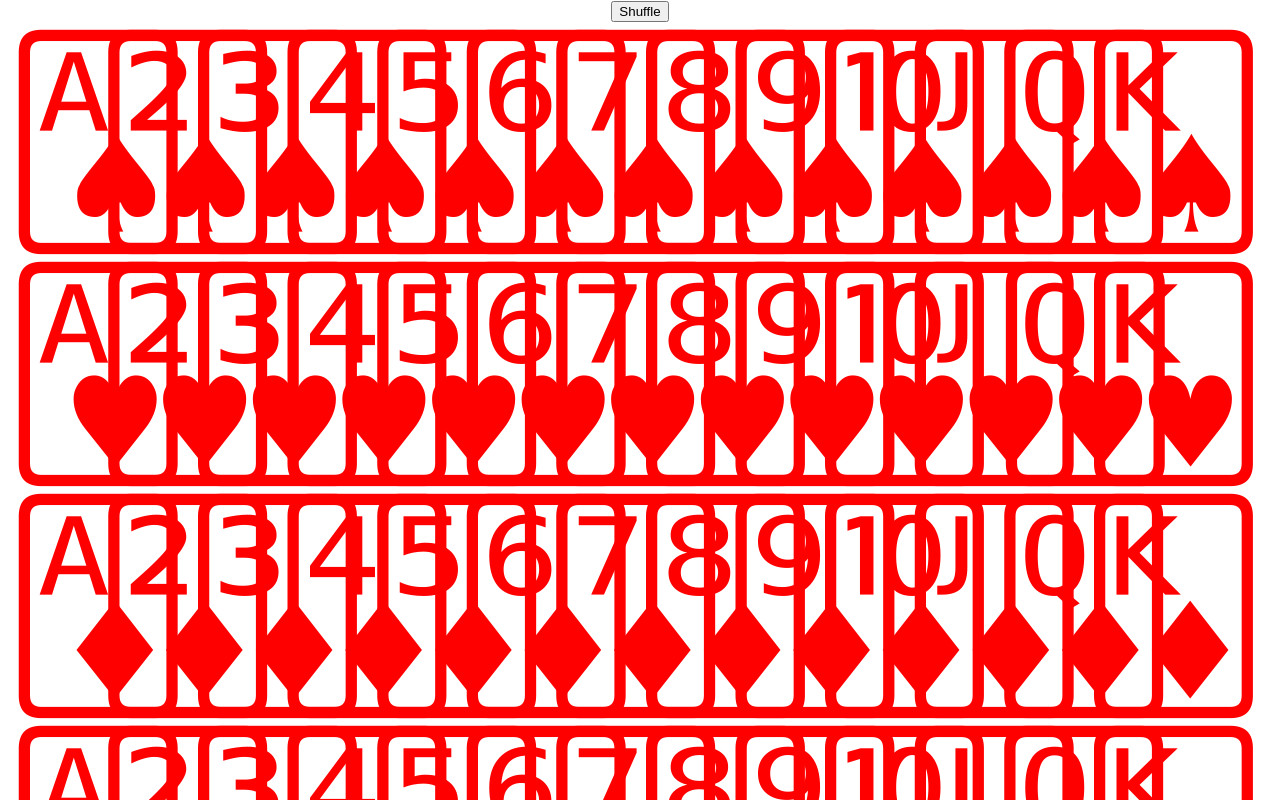
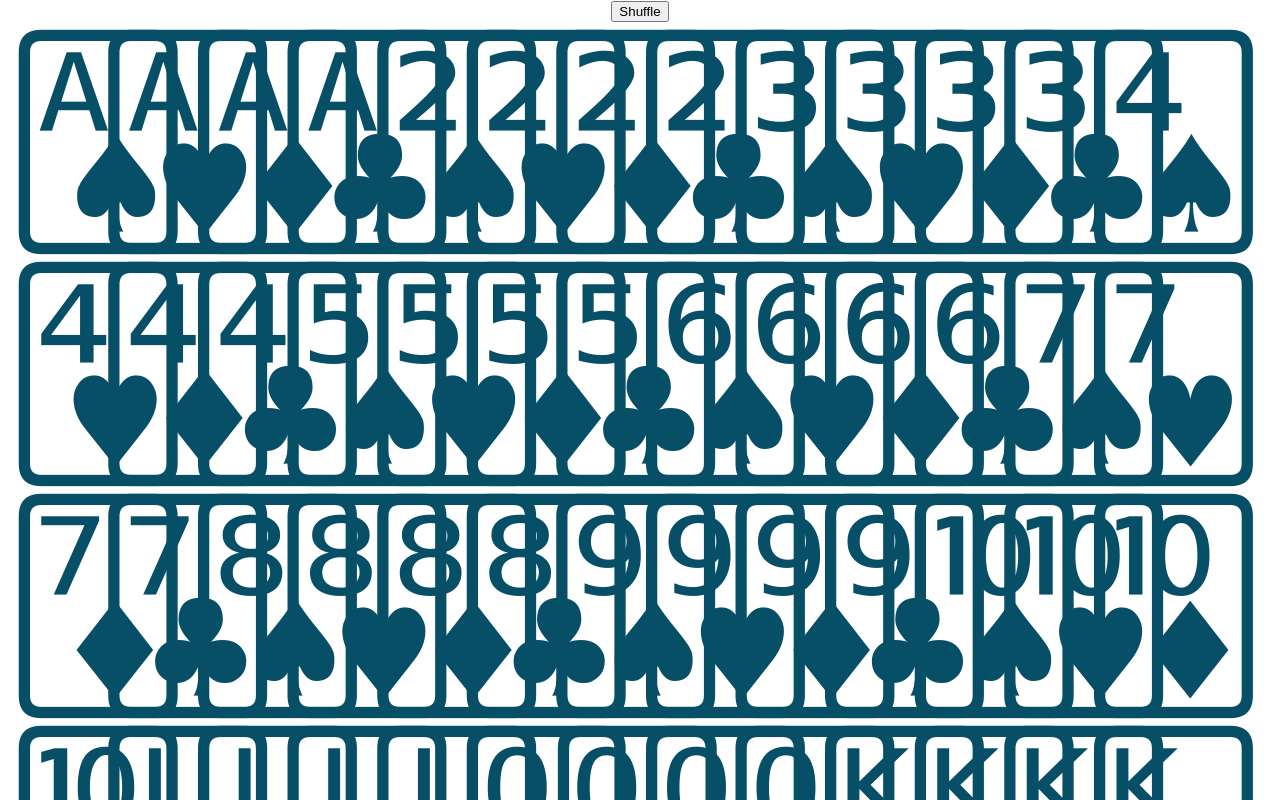
Before and after one commit to Jonany/react-solitaire, a React (Create React App) app: page / in a window 1280 px wide. Shown: the top 800 px of the page. Built offline with nearby package versions, Linux system fonts and the light colour scheme.

Commit message:
Switched to using models instead of string array for deck and changed card color

```diff
--- a/src/components/Card/Card.css
+++ b/src/components/Card/Card.css
@@ -1,4 +1,23 @@
 .Card {
-  color: red;
   font-size: 12rem;
 }
+
+.Spades {
+  /* background-color: #05878a; */
+  color: #074e67;
+}
+
+.Hearts {
+  /* background-color: #67074e; */
+  color: #074e67;
+}
+
+.Diamonds {
+  /* background-color: #5a175d; */
+  color: #074e67;
+}
+
+.Clubs {
+  /* background-color: #074e67; */
+  color: #074e67;
+}
--- a/src/components/Card/Card.js
+++ b/src/components/Card/Card.js
@@ -3,7 +3,11 @@ import './Card.css';
 
 class Card extends React.Component {
   render() {
-    return (<div className='Card'>{this.props.icon}</div>)
+    return (
+      <div className={'Card ' + this.props.card.Suite.Name}>
+        {this.props.card.Icon}
+      </div>
+    )
   }
 }
 
--- a/src/components/CardList/CardList.js
+++ b/src/components/CardList/CardList.js
@@ -7,7 +7,7 @@ class CardList extends React.Component {
   render() {
     return (
       <div className='CardList'>
-        {this.props.cardIcons.map((icon, iconIdx) => <Card key={iconIdx} icon={icon} />)}
+        {this.props.deck.map((card, cardIdx) => <Card key={cardIdx} card={card} />)}
       </div>
     )
   }
--- a/src/components/PlayArea/PlayArea.js
+++ b/src/components/PlayArea/PlayArea.js
@@ -1,5 +1,6 @@
 
 import * as React from 'react';
+import { Deck } from '../../assets/Cards';
 import {CardList} from '../CardList/CardList';
 
 
@@ -7,20 +8,13 @@ class PlayArea extends React.Component {
   constructor(props) {
     super(props);
     this.state = {
-      // spades, hearts, diamonds, clubs
-      cardIcons: [
-        '🂡', '🂢', '🂣', '🂤', '🂥', '🂦', '🂧', '🂨', '🂩', '🂪', '🂫', '🂭', '🂮',
-        '🂱', '🂲', '🂳', '🂴', '🂵', '🂶', '🂷', '🂸', '🂹', '🂺', '🂻', '🂽', '🂾',
-        '🃁', '🃂', '🃃', '🃄', '🃅', '🃆', '🃇', '🃈', '🃉', '🃊', '🃋', '🃍', '🃎',
-        '🃑', '🃒', '🃓', '🃔', '🃕', '🃖', '🃗', '🃘', '🃙', '🃚', '🃛', '🃝', '🃞',
-        '🂠'
-      ]
+      deck: Deck
     };
   }
 
   render() {
     const handleShuffle = () => {
-      const shuffled = [ ...this.state.cardIcons ];
+      const shuffled = [ ...this.state.deck ];
       // For loop copied from https://www.w3docs.com/snippets/javascript/how-to-randomize-shuffle-a-javascript-array.html
       for (let idx = shuffled.length - 1; idx > 0; idx--) {
         const swapIdx = Math.floor(Math.random() * (idx + 1));
@@ -31,14 +25,14 @@ class PlayArea extends React.Component {
       }
 
       this.setState({
-        cardIcons: shuffled
+        deck: shuffled
       });
     }
 
     return (
       <div>
         <button className='Shuffle' onClick={handleShuffle}>Shuffle</button>
-        <CardList cardIcons={this.state.cardIcons} />
+        <CardList deck={this.state.deck} />
       </div>
     )
   }
```
